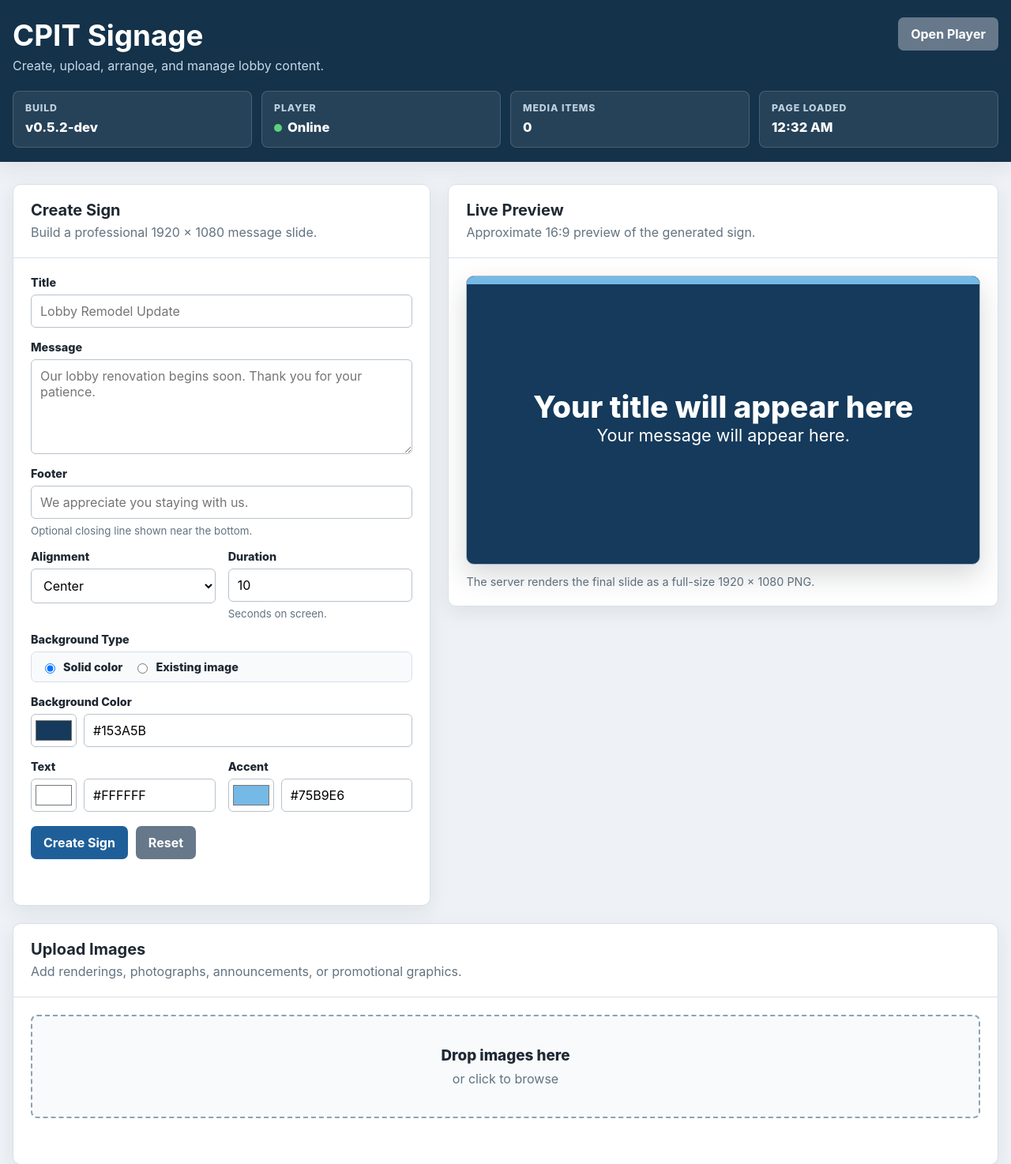
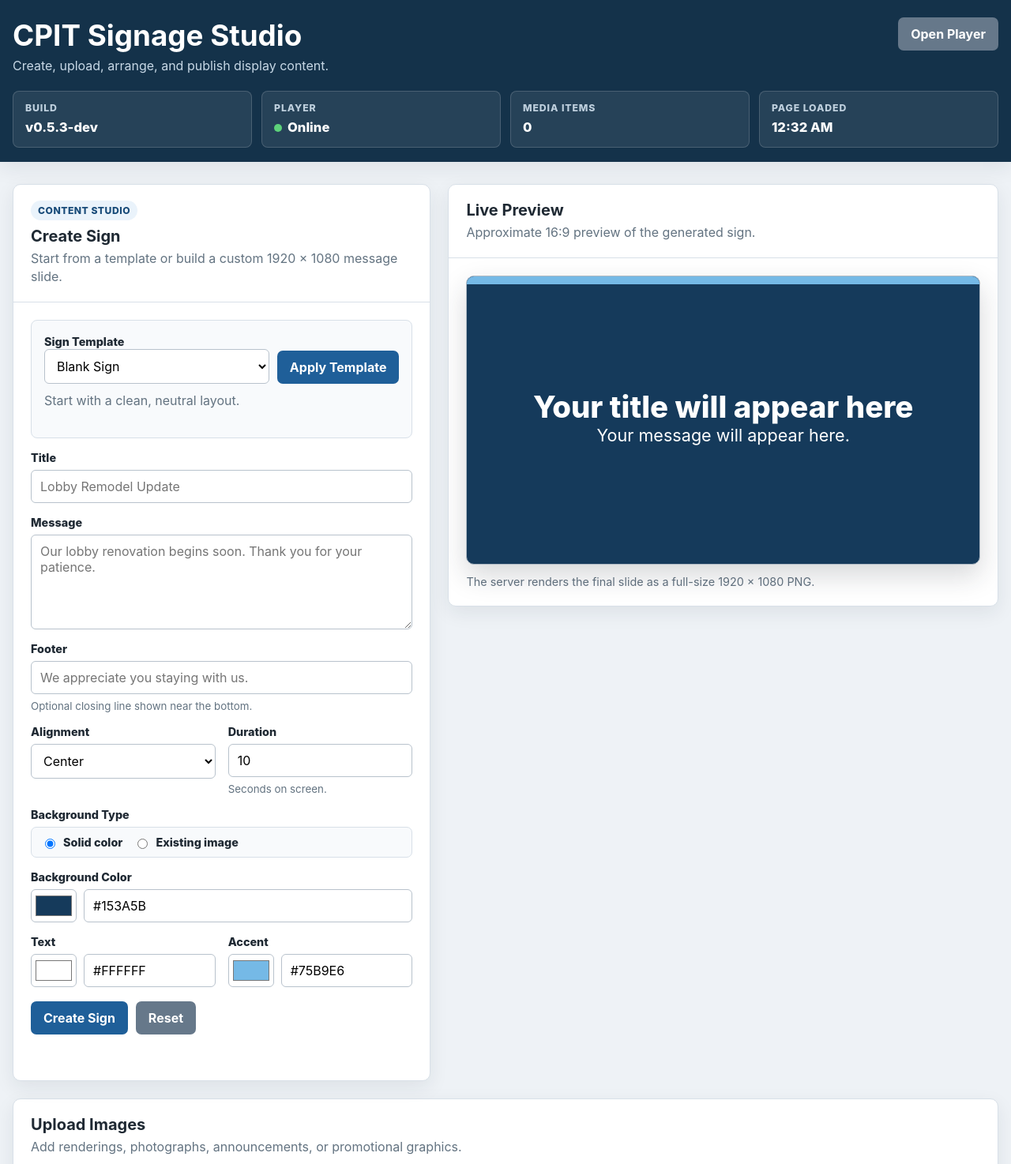
Before and after one commit to jimmysmith-dot/cpit-signage, a Flask app: template app/templates/admin.html in a window 1280 px wide. Shown: the top 1474 px of the page at 79% size. Run offline with Flask 3, Linux system fonts and the light colour scheme; the template is opened without the code that fills it, so the values that code supplies are empty; parts of the project's set-up code (start-up, migrations or seed data) failed here and were passed over.

Commit message:
Version 0.5.3 - Add Sign Studio templates

```diff
--- a/app/routes/api.py
+++ b/app/routes/api.py
@@ -18,6 +18,10 @@
 from app.services.slide_generator import (
     SlideGenerationError,
     create_sign_slide,
+)
+from app.services.sign_templates import (
+    get_sign_template,
+    get_sign_templates,
 )
 
 api_bp = Blueprint("api", __name__, url_prefix="/api")
@@ -43,6 +47,28 @@
         "enabled": bool(record["enabled"]),
         "created_at": record["created_at"],
     }
+
+
+@api_bp.route("/sign-templates", methods=["GET"])
+def sign_template_list():
+    """Return all built-in sign templates."""
+    return jsonify(get_sign_templates())
+
+
+@api_bp.route(
+    "/sign-templates/<string:template_id>",
+    methods=["GET"],
+)
+def sign_template_detail(template_id):
+    """Return one built-in sign template."""
+    template = get_sign_template(template_id)
+
+    if template is None:
+        return jsonify({
+            "error": "Sign template not found"
+        }), 404
+
+    return jsonify(template)
 
 
 @api_bp.route("/media/reorder", methods=["PUT"])
--- a/app/static/js/admin.js
+++ b/app/static/js/admin.js
@@ -14,6 +14,15 @@
     const createSignButton = document.getElementById("create-sign-button");
     const resetSignButton = document.getElementById("reset-sign-button");
     const createSignStatus = document.getElementById("create-sign-status");
+
+    const templatePanel = document.getElementById("template-panel");
+    const templateSelect = document.getElementById("sign-template");
+    const templateDescription = document.getElementById(
+        "template-description"
+    );
+    const applyTemplateButton = document.getElementById(
+        "apply-template-button"
+    );
 
     const signTitle = document.getElementById("sign-title");
     const signBody = document.getElementById("sign-body");
@@ -63,6 +72,8 @@
     const previewBody = document.getElementById("preview-body");
     const previewFooter = document.getElementById("preview-footer");
 
+    let signTemplates = [];
+
     const DEFAULT_SIGN = {
         title: "Lobby Remodel Update",
         body: "Our lobby renovation begins soon.\nThank you for your patience.",
@@ -90,6 +101,200 @@
         }
         element.textContent = message;
         element.classList.toggle("error", isError);
+    }
+
+    function setTemplateDescription(message, isError = false) {
+        if (!templateDescription) {
+            return;
+        }
+
+        templateDescription.textContent = message;
+        templateDescription.style.color = isError
+            ? "var(--danger)"
+            : "";
+    }
+
+    function populateTemplateSelect(templates) {
+        if (!templateSelect) {
+            return;
+        }
+
+        templateSelect.innerHTML = "";
+
+        templates.forEach((template) => {
+            const option = document.createElement("option");
+            option.value = template.id;
+            option.textContent = template.name;
+            templateSelect.appendChild(option);
+        });
+
+        templateSelect.disabled = templates.length === 0;
+
+        if (applyTemplateButton) {
+            applyTemplateButton.disabled = templates.length === 0;
+        }
+
+        if (templatePanel) {
+            templatePanel.classList.remove("template-loading");
+        }
+
+        updateTemplateDescription();
+    }
+
+    function getSelectedTemplate() {
+        if (!templateSelect) {
+            return null;
+        }
+
+        return signTemplates.find(
+            (template) => template.id === templateSelect.value
+        ) || null;
+    }
+
+    function updateTemplateDescription() {
+        const template = getSelectedTemplate();
+
+        if (!template) {
+            setTemplateDescription(
+                "Choose a template to prefill the sign designer."
+            );
+            return;
+        }
+
+        setTemplateDescription(template.description);
+    }
+
+    function setColorControls(
+        colorInput,
+        hexInput,
+        value
+    ) {
+        if (!colorInput || !hexInput) {
+            return;
+        }
+
+        const normalized = normalizedHex(value, "#FFFFFF");
+        colorInput.value = normalized.toLowerCase();
+        hexInput.value = normalized;
+    }
+
+    function applyTemplate(template) {
+        if (!template) {
+            setStatus(
+                createSignStatus,
+                "Select a template before applying it.",
+                true
+            );
+            return;
+        }
+
+        signTitle.value = template.title || "";
+        signBody.value = template.body || "";
+        signFooter.value = template.footer || "";
+        signAlignment.value = template.alignment || "center";
+        signDuration.value = String(template.duration || 10);
+
+        setColorControls(
+            backgroundColor,
+            backgroundHex,
+            template.background_color || DEFAULT_SIGN.backgroundColor
+        );
+
+        setColorControls(
+            textColor,
+            textHex,
+            template.text_color || DEFAULT_SIGN.textColor
+        );
+
+        setColorControls(
+            accentColor,
+            accentHex,
+            template.accent_color || DEFAULT_SIGN.accentColor
+        );
+
+        if (overlayOpacity) {
+            overlayOpacity.value = String(
+                template.overlay_opacity ?? DEFAULT_SIGN.overlayOpacity
+            );
+        }
+
+        /*
+         * Applying a template resets to a solid background. The user
+         * may switch to a library image afterward without losing the
+         * template's text, colors, alignment, or duration.
+         */
+        if (backgroundModeColor) {
+            backgroundModeColor.checked = true;
+        }
+
+        if (backgroundModeImage) {
+            backgroundModeImage.checked = false;
+        }
+
+        if (backgroundMedia) {
+            backgroundMedia.value = "";
+        }
+
+        updateBackgroundControls();
+
+        setStatus(
+            createSignStatus,
+            `"${template.name}" template applied.`
+        );
+    }
+
+    async function loadSignTemplates() {
+        if (!templateSelect) {
+            return;
+        }
+
+        try {
+            const response = await fetch("/api/sign-templates");
+
+            let result;
+
+            try {
+                result = await response.json();
+            } catch (error) {
+                throw new Error(
+                    "The server returned an invalid template response."
+                );
+            }
+
+            if (!response.ok) {
+                throw new Error(
+                    result.error || "Unable to load sign templates."
+                );
+            }
+
+            if (!Array.isArray(result) || result.length === 0) {
+                throw new Error(
+                    "No sign templates are currently available."
+                );
+            }
+
+            signTemplates = result;
+            populateTemplateSelect(signTemplates);
+
+        } catch (error) {
+            console.error(error);
+
+            if (templatePanel) {
+                templatePanel.classList.remove("template-loading");
+            }
+
+            if (templateSelect) {
+                templateSelect.innerHTML =
+                    '<option value="">Templates unavailable</option>';
+                templateSelect.disabled = true;
+            }
+
+            if (applyTemplateButton) {
+                applyTemplateButton.disabled = true;
+            }
+
+            setTemplateDescription(error.message, true);
+        }
     }
 
     function refreshMediaCount() {
@@ -391,6 +596,22 @@
             );
         }
 
+        if (templateSelect) {
+            templateSelect.addEventListener(
+                "change",
+                updateTemplateDescription
+            );
+        }
+
+        if (applyTemplateButton) {
+            applyTemplateButton.addEventListener(
+                "click",
+                () => {
+                    applyTemplate(getSelectedTemplate());
+                }
+            );
+        }
+
         createSignForm.addEventListener("submit", async (event) => {
             event.preventDefault();
             try {
@@ -408,6 +629,7 @@
         resetSignButton.addEventListener("click", resetSignDesigner);
     }
 
+    loadSignTemplates();
     updateBackgroundControls();
 
     function preventFileNavigation(event) {
@@ -669,5 +891,5 @@
     }
 
     refreshMediaCount();
-    console.log("CPIT Signage admin and sign designer controls initialized.");
+    console.log("CPIT Signage Studio controls initialized.");
 });
--- a/app/templates/admin.html
+++ b/app/templates/admin.html
@@ -3,7 +3,7 @@
 <head>
     <meta charset="UTF-8">
     <meta name="viewport" content="width=device-width, initial-scale=1.0">
-    <title>CPIT Signage Administration</title>
+    <title>CPIT Signage Studio</title>
     <style>
         :root {
             --page-bg: #eef2f6;
@@ -57,6 +57,12 @@
         .form-field small { color: var(--muted); }
         .form-field input[type="text"], .form-field input[type="number"], .form-field select, .form-field textarea { width: 100%; padding: 10px 11px; border: 1px solid #b8c2cc; border-radius: 6px; background: #fff; }
         .form-field textarea { min-height: 120px; resize: vertical; }
+        .template-panel { padding: 16px; border: 1px solid #d8e0e8; border-radius: 8px; background: #f8fafc; }
+        .template-toolbar { display: grid; grid-template-columns: minmax(0, 1fr) auto; gap: 10px; align-items: end; }
+        .template-toolbar select { width: 100%; padding: 10px 11px; border: 1px solid #b8c2cc; border-radius: 6px; background: #fff; }
+        .template-description { min-height: 42px; margin: 10px 0 0; color: var(--muted); line-height: 1.45; }
+        .template-loading { opacity: .65; }
+        .studio-badge { display: inline-flex; align-items: center; gap: 7px; margin-bottom: 8px; padding: 5px 9px; border-radius: 999px; background: #eaf3fb; color: #184b79; font-size: .76rem; font-weight: 850; letter-spacing: .04em; text-transform: uppercase; }
         .color-control { display: grid; grid-template-columns: 58px 1fr; gap: 9px; align-items: center; }
         .color-control input[type="color"] { width: 58px; height: 42px; padding: 3px; border: 1px solid #b8c2cc; border-radius: 6px; background: #fff; }
         .background-mode { display: flex; flex-wrap: wrap; gap: 14px; padding: 10px 12px; border: 1px solid #d8e0e8; border-radius: 7px; background: #f8fafc; }
@@ -112,12 +118,12 @@
 <header class="app-header">
     <div class="app-header-inner">
         <div class="header-topline">
-            <div class="brand"><h1>CPIT Signage</h1><p>Create, upload, arrange, and manage lobby content.</p></div>
+            <div class="brand"><h1>CPIT Signage Studio</h1><p>Create, upload, arrange, and publish display content.</p></div>
             <div class="header-actions"><a class="button secondary" href="{{ url_for('player.index') }}" target="_blank" rel="noopener">Open Player</a></div>
         </div>
     </div>
     <div class="status-strip">
-        <div class="status-card"><span class="status-label">Build</span><span class="status-value">v0.5.2-dev</span></div>
+        <div class="status-card"><span class="status-label">Build</span><span class="status-value">v0.5.3-dev</span></div>
         <div class="status-card"><span class="status-label">Player</span><span class="status-value"><span class="online-dot"></span>Online</span></div>
         <div class="status-card"><span class="status-label">Media Items</span><span id="media-count" class="status-value">{{ media_items|length }}</span></div>
         <div class="status-card"><span class="status-label">Page Loaded</span><span id="page-loaded-time" class="status-value">—</span></div>
@@ -127,10 +133,56 @@
     {% if saved %}<div class="notice">Playlist settings were saved successfully.</div>{% endif %}
     <div class="section-grid">
         <section class="panel">
-            <div class="panel-header"><div><h2>Create Sign</h2><p>Build a professional 1920 × 1080 message slide.</p></div></div>
+            <div class="panel-header">
+                <div>
+                    <span class="studio-badge">Content Studio</span>
+                    <h2>Create Sign</h2>
+                    <p>
+                        Start from a template or build a custom
+                        1920 × 1080 message slide.
+                    </p>
+                </div>
+            </div>
             <div class="panel-body">
                 <form id="create-sign-form">
                     <div class="form-grid">
+                        <div class="form-field full">
+                            <div
+                                id="template-panel"
+                                class="template-panel template-loading"
+                            >
+                                <label for="sign-template">
+                                    Sign Template
+                                </label>
+
+                                <div class="template-toolbar">
+                                    <select
+                                        id="sign-template"
+                                        disabled
+                                    >
+                                        <option value="">
+                                            Loading templates...
+                                        </option>
+                                    </select>
+
+                                    <button
+                                        id="apply-template-button"
+                                        type="button"
+                                        disabled
+                                    >
+                                        Apply Template
+                                    </button>
+                                </div>
+
+                                <p
+                                    id="template-description"
+                                    class="template-description"
+                                    aria-live="polite"
+                                >
+                                    Loading available templates...
+                                </p>
+                            </div>
+                        </div>
                         <div class="form-field full"><label for="sign-title">Title</label><input id="sign-title" type="text" maxlength="250" placeholder="Lobby Remodel Update"></div>
                         <div class="form-field full"><label for="sign-body">Message</label><textarea id="sign-body" maxlength="2000" placeholder="Our lobby renovation begins soon. Thank you for your patience."></textarea></div>
                         <div class="form-field full"><label for="sign-footer">Footer</label><input id="sign-footer" type="text" maxlength="500" placeholder="We appreciate you staying with us."><small>Optional closing line shown near the bottom.</small></div>
```
Also changed, not shown: app/services/sign_templates.py (added, +148 -0 lines).
